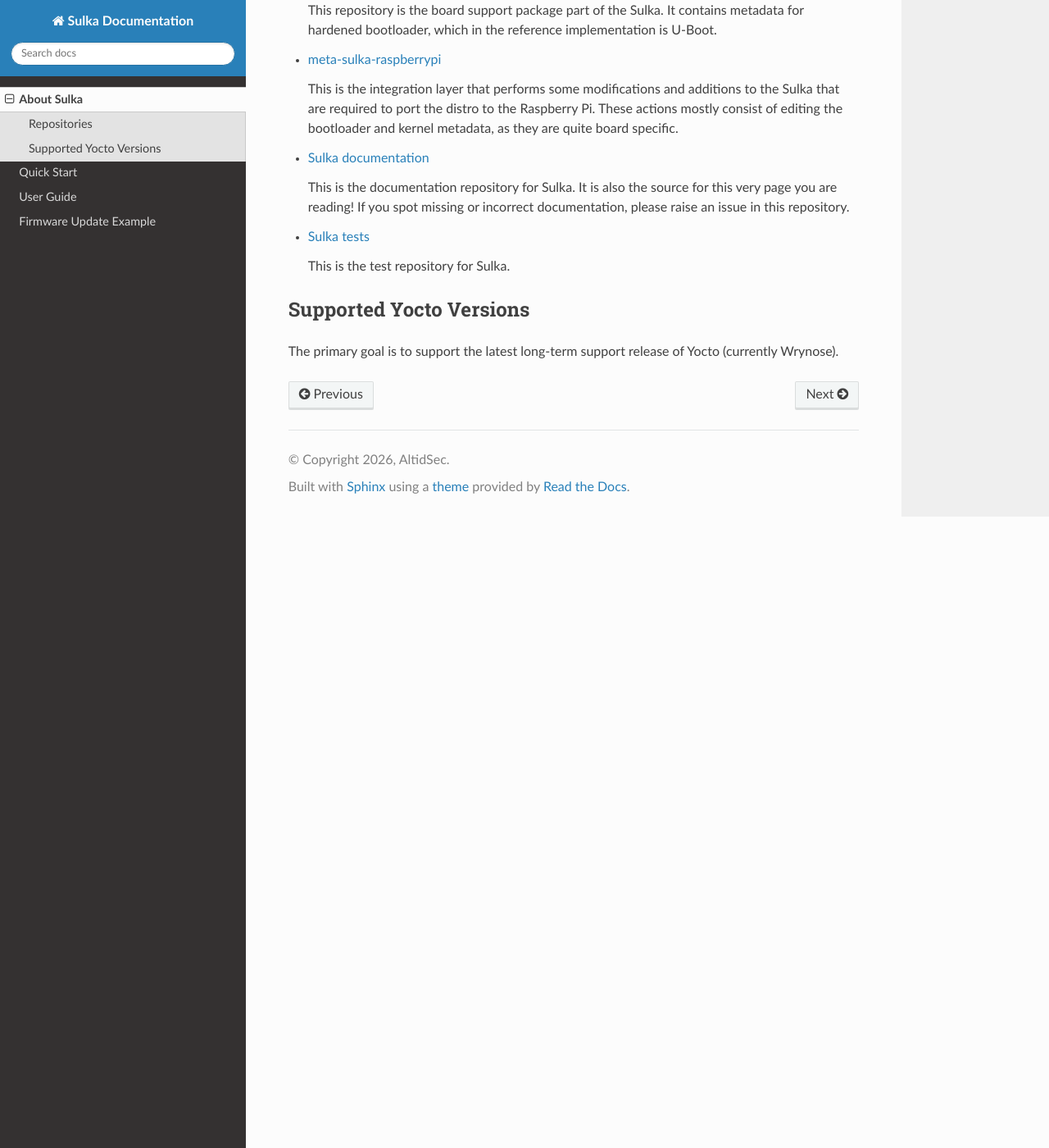
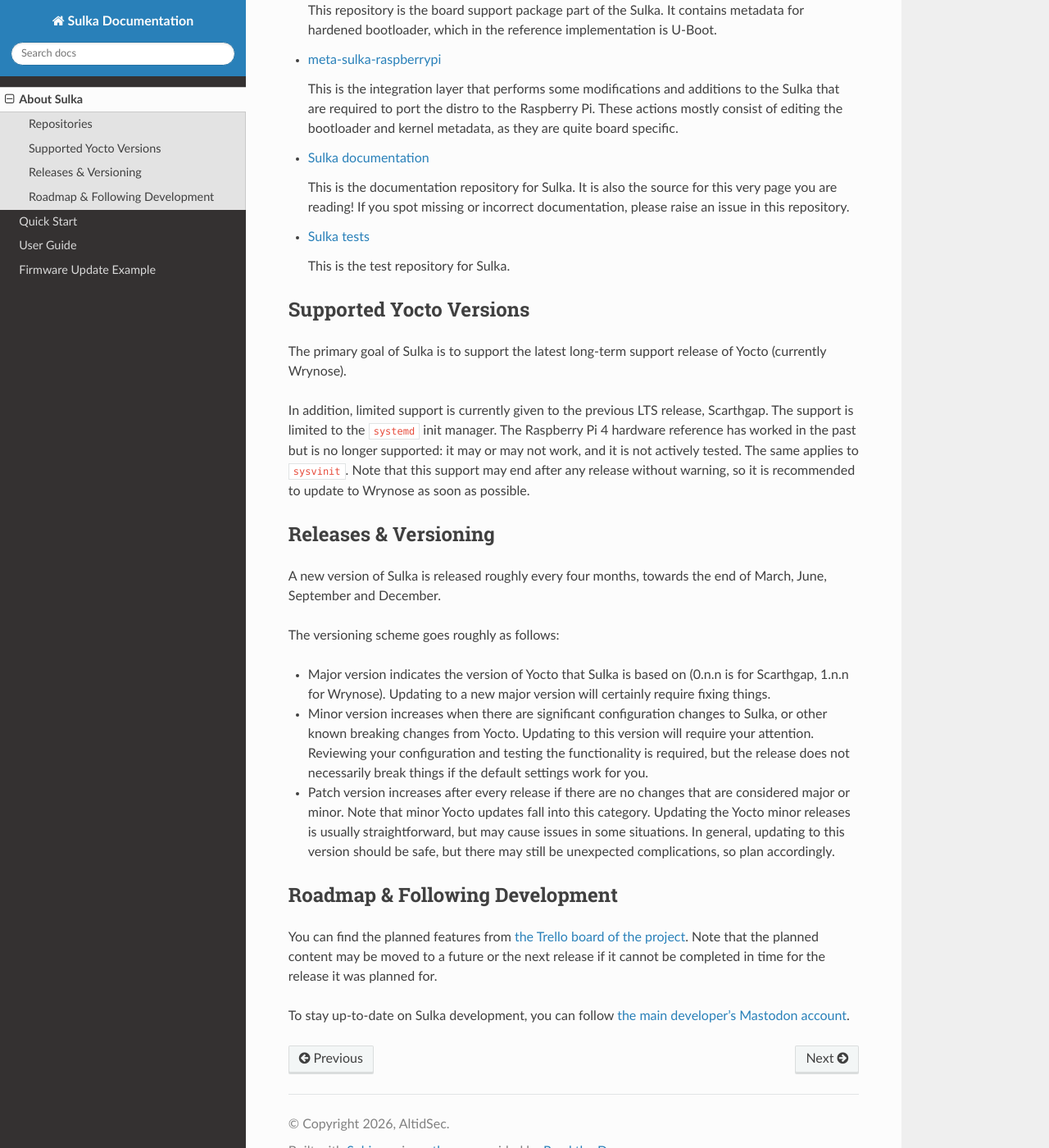
Before and after one commit to AltidSec/sulka-docs, a Sphinx documentation site: the page built from source/about.rst, in a window 1280 px wide and 1400 px high, scrolled down 1021 px. Shown: the whole window at 82% size. Built offline with Sphinx 7.4.7 and the Read the Docs theme 3.1.0, drawn with Linux system fonts in a browser that asks for light colours.

Commit message:
about: Add information about releases & roadmap
Add information about the different release numbers, and what kind of
changes can be expected from each release. Add also information about
the planned features and following the development process. Finally,
also update the Scarthgap support status

These additions should make it easier to follow the development work and
contribute. The information about Scarthgap and version numbers should
make it easier to plan the upgrades.

```diff
--- a/source/about.rst
+++ b/source/about.rst
@@ -61,4 +61,36 @@
 Supported Yocto Versions
 ************************
 
-The primary goal is to support the latest long-term support release of Yocto (currently Wrynose).
+The primary goal of Sulka is to support the latest long-term support release of Yocto (currently Wrynose).
+
+In addition, limited support is currently given to the previous LTS release, Scarthgap.
+The support is limited to the ``systemd`` init manager.
+The Raspberry Pi 4 hardware reference has worked in the past but is no longer supported: it may or may not work, and it is not actively tested.
+The same applies to ``sysvinit``.
+Note that this support may end after any release without warning, so it is recommended to update to Wrynose as soon as possible.
+
+Releases & Versioning
+*********************
+
+A new version of Sulka is released roughly every four months, towards the end of March, June, September and December.
+
+The versioning scheme goes roughly as follows:
+
+* Major version indicates the version of Yocto that Sulka is based on (0.n.n is for Scarthgap, 1.n.n for Wrynose).
+  Updating to a new major version will certainly require fixing things.
+
+* Minor version increases when there are significant configuration changes to Sulka, or other known breaking changes from Yocto.
+  Updating to this version will require your attention.
+  Reviewing your configuration and testing the functionality is required, but the release does not necessarily break things if the default settings work for you.
+
+* Patch version increases after every release if there are no changes that are considered major or minor.
+  Note that minor Yocto updates fall into this category. Updating the Yocto minor releases is usually straightforward, but may cause issues in some situations.
+  In general, updating to this version should be safe, but there may still be unexpected complications, so plan accordingly.
+
+Roadmap & Following Development
+*******************************
+
+You can find the planned features from `the Trello board of the project <https://trello.com/b/4hZ5xmkg/sulka>`_.
+Note that the planned content may be moved to a future or the next release if it cannot be completed in time for the release it was planned for.
+
+To stay up-to-date on Sulka development, you can follow `the main developer's Mastodon account <https://infosec.exchange/@ejaaskel>`_.
```
